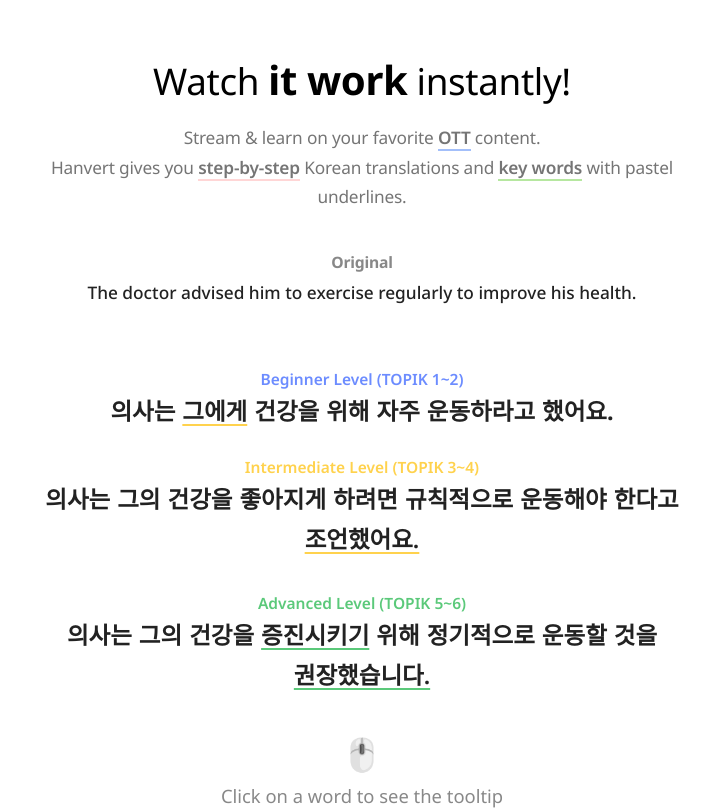
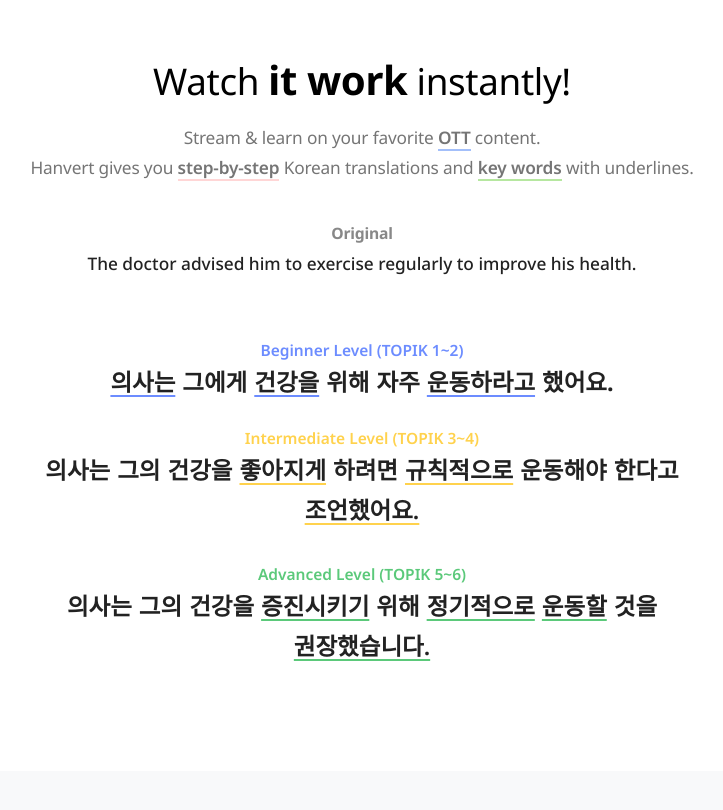
Before and after one commit to JiinHong/hanvert_landing, a React (Create React App) app: page / in a window 1280 px wide. Shown: the part 1120-1930 px from the top of the page, without its empty margins (278-1001 px from the left). Built offline with nearby package versions, Linux system fonts and the light colour scheme; a web font is replaced by a local one.

Commit message:
문장 정제

```diff
--- a/src/App.tsx
+++ b/src/App.tsx
@@ -291,7 +291,7 @@ function App() {
                 }}
               >
                 Stream & learn on your favorite <span style={{borderBottom:'2px solid #A3BFFA', fontWeight:600}}>OTT</span> content.<br />
-                Hanvert gives you <span style={{borderBottom:'2px solid #FFD6D6', fontWeight:600}}>step-by-step</span> Korean translations and <span style={{borderBottom:'2px solid #B6E7A0', fontWeight:600}}>key words</span> with pastel underlines.
+                Hanvert gives you <span style={{borderBottom:'2px solid #FFD6D6', fontWeight:600}}>step-by-step</span> Korean translations and <span style={{borderBottom:'2px solid #B6E7A0', fontWeight:600}}>key words</span> with underlines.
               </div>
             </HowItWorksDesc>
           </motion.div>
@@ -309,9 +309,9 @@ function App() {
                   <HighlightedPhrase
                     text="의사는 그에게 건강을 위해 자주 운동하라고 했어요."
                     highlightWords={[
-                      {word: '그에게', style: {fontWeight:600, textDecoration:'underline', textDecorationColor:'#FFD24D', textDecorationThickness:'2px', textUnderlineOffset:'4px'}},
-                      {word: '건강', style: {fontWeight:600, textDecoration:'underline', textDecorationColor:'#6C8CFF', textDecorationThickness:'2px', textUnderlineOffset:'4px'}},
-                      {word: '자주 운동', style: {fontWeight:600, textDecoration:'underline', textDecorationColor:'#6C8CFF', textDecorationThickness:'2px', textUnderlineOffset:'4px'}},
+                      {word: '의사는', style: {fontWeight:600, textDecoration:'underline', textDecorationColor:'#6C8CFF', textDecorationThickness:'2px', textUnderlineOffset:'4px'}},
+                      {word: '건강을', style: {fontWeight:600, textDecoration:'underline', textDecorationColor:'#6C8CFF', textDecorationThickness:'2px', textUnderlineOffset:'4px'}},
+                      {word: '운동하라고', style: {fontWeight:600, textDecoration:'underline', textDecorationColor:'#6C8CFF', textDecorationThickness:'2px', textUnderlineOffset:'4px'}},
                     ]}
                   />
                 </div>
@@ -322,8 +322,8 @@ function App() {
                   <HighlightedPhrase
                     text="의사는 그의 건강을 좋아지게 하려면 규칙적으로 운동해야 한다고 조언했어요."
                     highlightWords={[
-                      {word: '건강', style: {fontWeight:600, textDecoration:'underline', textDecorationColor:'#6C8CFF', textDecorationThickness:'2px', textUnderlineOffset:'4px'}},
-                      {word: '규칙적으로 운동', style: {fontWeight:600, textDecoration:'underline', textDecorationColor:'#6C8CFF', textDecorationThickness:'2px', textUnderlineOffset:'4px'}},
+                      {word: '좋아지게', style: {fontWeight:600, textDecoration:'underline', textDecorationColor:'#FFD24D', textDecorationThickness:'2px', textUnderlineOffset:'4px'}},
+                      {word: '규칙적으로', style: {fontWeight:600, textDecoration:'underline', textDecorationColor:'#FFD24D', textDecorationThickness:'2px', textUnderlineOffset:'4px'}},
                       {word: '조언했어요', style: {fontWeight:600, textDecoration:'underline', textDecorationColor:'#FFD24D', textDecorationThickness:'2px', textUnderlineOffset:'4px'}},
                     ]}
                   />
@@ -337,7 +337,8 @@ function App() {
                     highlightWords={[
                       {word: '건강', style: {fontWeight:600, textDecoration:'underline', textDecorationColor:'#6C8CFF', textDecorationThickness:'2px', textUnderlineOffset:'4px'}},
                       {word: '증진시키기', style: {fontWeight:600, textDecoration:'underline', textDecorationColor:'#5BC97A', textDecorationThickness:'2px', textUnderlineOffset:'4px'}},
-                      {word: '정기적으로 운동', style: {fontWeight:600, textDecoration:'underline', textDecorationColor:'#6C8CFF', textDecorationThickness:'2px', textUnderlineOffset:'4px'}},
+                      {word: '정기적으로', style: {fontWeight:600, textDecoration:'underline', textDecorationColor:'#5BC97A', textDecorationThickness:'2px', textUnderlineOffset:'4px'}},
+                      {word: '운동할', style: {fontWeight:600, textDecoration:'underline', textDecorationColor:'#5BC97A', textDecorationThickness:'2px', textUnderlineOffset:'4px'}},
                       {word: '권장했습니다', style: {fontWeight:600, textDecoration:'underline', textDecorationColor:'#5BC97A', textDecorationThickness:'2px', textUnderlineOffset:'4px'}},
                     ]}
                   />
@@ -345,16 +346,7 @@ function App() {
               </div>
             </HowItWorksExample>
           </motion.div>
-          <motion.div
-            initial={{ opacity: 0, y: 30 }}
-            animate={inView ? { opacity: 1, y: 0 } : { opacity: 0, y: 30 }}
-            transition={{ duration: 0.7, delay: 0.6, ease: [0.25, 0.46, 0.45, 0.94] }}
-          >
-            <HowItWorksHint>
-              <span style={{fontSize: '2rem'}}>🖱️</span>
-              Click on a word to see the tooltip
-            </HowItWorksHint>
-          </motion.div>
+          <div style={{height: '2.5rem'}} />
         </HowItWorksSection>
       </div>
       <div id="features">
```
